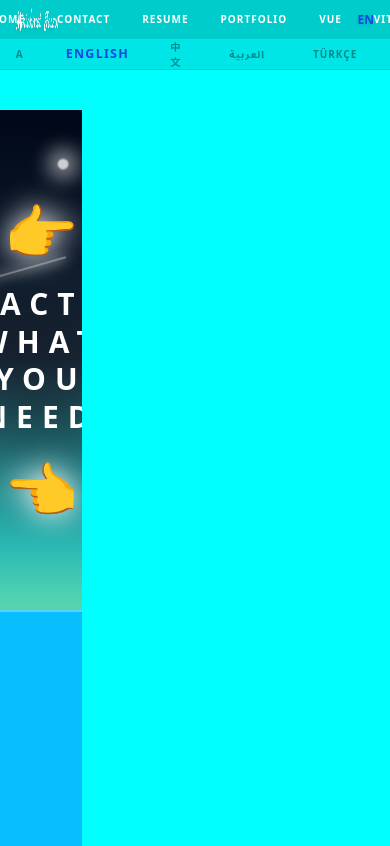
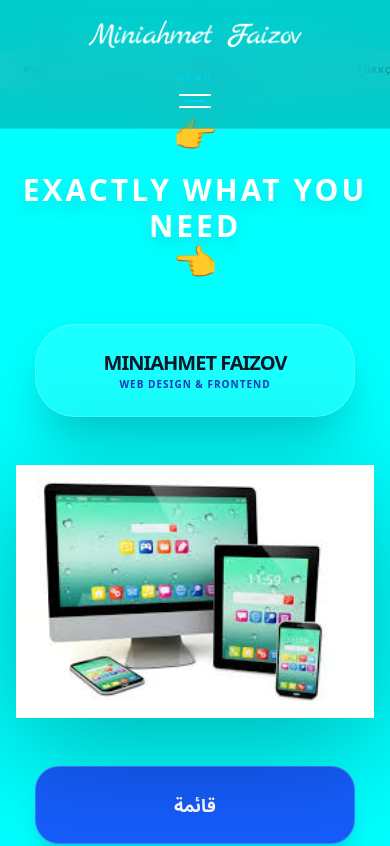
Before and after one commit to faizminov/milausha, a Vue app: page / in a window 390 px wide. Shown: the top 846 px of the page. Built offline with nearby package versions, Linux system fonts and the light colour scheme.

Commit message:
Mobile version: aqua background, animated hands, cleaned layout

```diff
--- a/src/App.vue
+++ b/src/App.vue
@@ -1,4 +1,4 @@
-<script setup>
+d<script setup>
 import { ref, computed } from "vue";
 
 // 1. Сначала создаем список языков
@@ -209,54 +209,143 @@ const selectLang = (code) => {
   isLangOpen.value = false;
 };
 </script>
+<template>
+	<div class="min-h-screen bg-[#00ffff] flex flex-col font-sans text-white overflow-x-hidden">
 
-<template>
+	    <!-- 1. ЦЕНТРАЛЬНЫЙ МОБИЛЬНЫЙ ХЕДЕР -->
+		<header class="fixed top-0 w-full bg-black/20 backdrop-blur-xl border-b border-white/10 z-50 flex flex-col items-center pt-5 pb-3">
+
+  <!-- ДЛИННЫЙ ЛОГОТИП (Теперь ему просторно) -->
+  <div class="w-full flex justify-center px-6 mb-4">
+    <div class="relative group">
+      <!-- Твое длинное фото-лого или текст -->
+      <img
+        src="/logo.png"
+        alt="Miniahmet Faizov"
+        class="h-7 md:h-9 w-auto brightness-125 drop-shadow-[0_0_15px_rgba(0,255,255,0.3)] transition-all duration-500 group-hover:scale-105"
+      />
+      <!-- Тонкая полоска под лого для стиля -->
+      <div class="absolute -bottom-2 left-1/2 -translate-x-1/2 w-12 h-[1px] bg-cyan-400/50"></div>
+    </div>
+  </div>
+
+  <!-- БУРГЕР-МЕНЮ (Аккуратная кнопка под лого) -->
+  <button class="flex flex-col items-center gap-1.5 active:scale-90 transition-all duration-200 py-2">
+    <span class="text-[8px] font-black tracking-[0.4em] uppercase text-cyan-400 mb-1 opacity-80">Menu</span>
+    <div class="flex flex-col gap-1">
+      <span class="block w-8 h-[2px] bg-white rounded-full"></span>
+      <span class="block w-5 h-[2px] bg-cyan-400 rounded-full mx-auto"></span>
+      <span class="block w-8 h-[2px] bg-white rounded-full"></span>
+    </div>
+  </button>
+
+</header>
+
+
+		<!-- 2. ЛЕНТА ЯЗЫКОВ (Выбор языка) -->
+	    <div class="fixed top-[50px] w-full h-[40px] bg-white/10 backdrop-blur-md border-b border-black/5 z-40 flex items-center">
+		  <div class="w-full overflow-x-auto no-scrollbar flex items-center gap-6 px-6">
+		  <!-- Используем массив languages из вашего блока script -->
+		    <button
+  v-for="lang in languages"
+  :key="lang.code"
+  @click="selectLang(lang.code)"
+  :class="[
+    'text-[9px] font-bold tracking-widest whitespace-nowrap transition-all uppercase',
+    currentLang === lang.code ? 'text-blue-700 scale-110' : 'text-black/50 hover:text-black'
+          ]"
+        >
+  {{ lang.name }}
+        </button>
+
+		  </div>
+	    </div>
+
+	    <!-- 3. ОСНОВНОЙ КОНТЕНТ -->
+	    <main class="mt-[100px] flex-1 flex flex-col items-center px-4 py-6 space-y-8">
+
+		<!-- Заголовок (из t.title) -->
+		<div class="text-center space-y-2">
+		  <span class="text-4xl block animate-bounce">👉</span>
+		  <h1 class="text-3xl font-black uppercase tracking-[0.1em] drop-shadow-xl text-white">
+			{{ t.title }}
+		  </h1>
+		  <span class="text-4xl block animate-bounce">👈</span>
+		</div>
+
+		<!-- КАРТОЧКА С ФОТО -->
+		<div class="w-full max-w-[320px] bg-white/10 backdrop-blur-sm rounded-[40px] p-6 border border-white/20 shadow-2xl flex flex-col items-center text-center">
+
+		  <h2 class="text-xl font-black text-gray-900 uppercase tracking-tighter">Miniahmet Faizov</h2>
+		  <p class="text-[10px] font-bold text-blue-800 uppercase tracking-widest">Web Design & Frontend</p>
+		</div>
+
+		<!-- ДЕВАЙСЫ -->
+		<div class="w-full max-w-[380px] py-4 drop-shadow-[0_30px_60px_rgba(0,0,0,0.3)]">
+		  <img src="/maket.jpg" alt="Devices" class="w-full h-auto object-contain" />
+		</div>
+
+		<!-- НИЖНИЕ ПЛАШКИ (из t.sidebar или аналогов) -->
+		<div class="w-full max-w-[320px] space-y-4 pb-10">
+		  <div class="bg-blue-600 rounded-[24px] py-6 flex flex-col items-center justify-center shadow-xl border border-white/20 active:scale-95 transition-transform">
+			<span class="text-lg font-bold">قائمة</span>
+		  </div>
+		  <div class="bg-blue-600 rounded-[24px] py-6 flex flex-col items-center justify-center shadow-xl border border-white/20 active:scale-95 transition-transform">
+			<span class="text-lg font-bold">بطاقة المستخدم</span>
+		  </div>
+		</div>
+	    </main>
+        <footer id="footer" class="w-full py-8 mt-auto bg-black/10 backdrop-blur-md flex flex-col items-center gap-4 text-white/60 border-t border-white/10">
+
+      <!-- Копирайт (Succinct & Clear) -->
+      <div class="text-[10px] font-bold tracking-[0.2em] uppercase">
+    © 2024 Miniahmet Faizov
+      </div>
+
+      <!-- Краткий список технологий (по желанию) -->
+      <div class="flex gap-4 opacity-50">
+        <span class="text-[8px] font-black italic">VUE 3</span>
+        <span class="text-[8px] font-black italic">VITE</span>
+        <span class="text-[8px] font-black italic">TAILWIND</span>
+      </div>
+
+       		 </footer>
+
+
+    	<!-- Old Code -->
+    	<div v-if="false">
 	    	<!-- Главный контейнер (цвет aqua #00ffff) -->
 	    	<div class="min-h-screen bg-[#00ffff] flex flex-col font-sans text-white overflow-x-hidden">
 				<!-- 1. HEADER (40px, 12 колонок) -->
-    <header
-      class="fixed top-0 w-full h-[40px] bg-black/20 backdrop-blur-md border-b border-white/20 z-50 flex justify-center"
-    >
+        		<header class="fixed top-0 w-full h-[40px] bg-black/20 backdrop-blur-md border-b border-white/20 z-50 flex justify-center">
           <div class="w-[1200px] grid grid-cols-12 gap-x-[20px] items-center px-4">
+
+            <!-- Logo -->
             <div class="col-span-2 flex items-center">
-          <img
-            src="/logo.png"
-            alt="Logo"
-            class="h-[24px] w-auto brightness-125 drop-shadow-md"
-          />
+               <img src="/logo.png" alt="Logo" class="h-[24px] w-auto brightness-125 drop-shadow-md" />
             </div>
+
+            <!-- Nav -->
             <nav class="col-span-8 flex justify-center gap-8">
-          <a
-            v-for="item in [
-              'HOME',
-              'CONTACT',
-              'RESUME',
-              'PORTFOLIO',
-              'VUE',
-              'VITE',
-            ]"
-            :key="item"
-            href="#footer"
-            class="text-[10px] font-black tracking-widest hover:text-blue-700 transition-colors uppercase whitespace-nowrap"
-            >{{ item }}</a
-          >
+                <a v-for="item in ['HOME', 'CONTACT', 'RESUME', 'PORTFOLIO', 'VUE', 'VITE']"
+               :key="item" href="#footer"
+               class="text-[10px] font-black tracking-widest hover:text-blue-700 transition-colors uppercase whitespace-nowrap">
+               {{ item }}
+                </a>
             </nav>
-        <div
-          class="col-span-2 text-right font-black text-blue-700 text-[12px] drop-shadow-sm uppercase italic"
-        >
+
+            <!-- Lang -->
+            <div class="col-span-2 text-right font-black text-blue-700 text-[12px] drop-shadow-sm uppercase italic">
             {{ currentLang }}
             </div>
-      </div>
-    </header>
+
+          </div> <!-- Конец сетки -->
+        		</header> <!-- Конец хедера -->
+
 
     	  		<!-- 2. ЛЕНТА ЯЗЫКОВ (30px, 12 колонок) -->
-    <div
-      class="fixed top-[40px] w-full h-[30px] bg-black/10 backdrop-blur-sm border-b border-black/10 z-50 flex justify-center"
-    >
-      <div class="w-[1200px] grid grid-cols-12 gap-x-[20px] px-4 items-center">
-        <div
-          class="col-span-12 flex justify-center gap-8 overflow-x-auto no-scrollbar"
-        >
+    	  		<div class="top-[40px] w-full h-[30px] bg-black/10 backdrop-blur-sm border-b border-black/10 z-50 flex justify-center grid grid-cols-12 gap-x-[20px] px-4 items-center">
+        	<div class="col-span-12 flex justify-center gap-8 overflow-x-auto no-scrollbar">
           	<button
             v-for="lang in languages"
             :key="lang.code"
@@ -275,14 +364,15 @@ const selectLang = (code) => {
     		</div>
 
     		<!-- 3. ОСНОВНОЙ КОНТЕНТ (mt-[70px]) -->
-    <main class="mt-[70px] w-[1200px] mx-auto grid grid-cols-12 gap-x-[20px] py-10 items-start flex-1">
+			<main class="mt-[70px] max-w-7xl mx-auto grid grid-cols-12 gap-x-[20px] py-10 items-start flex-1">
+
+
 
       		<!-- ГЛАВНЫЙ КОНТЕЙНЕР (На всю ширину экрана) -->
       		<div class="w-full min-h-screen bg-[#00ffff] flex flex-col items-center overflow-x-hidden">
 
         	<!-- МАРТОВСКОЕ НЕБО (Фрейм с анимацией) -->
-        <div class="relative w-full min-h-[500px] flex flex-col items-center justify-center
-              bg-gradient-to-b from-[#020617] via-[#1e293b] to-[#fb923c]/20 py-16 px-4 overflow-hidden">
+    		<div class="relative w-full min-h-[500px] flex flex-col items-center justify-center bg-gradient-to-b from-[#020617] via-[#1e293b] to-[#fb923c]/20 py-16 px-4 overflow-hidden">
 
         	<!-- СЛОИ ФОНА (Сияние, Венера, Самолет) -->
         	<div class="absolute inset-0 opacity-30 blur-[100px] pointer-events-none">
@@ -290,19 +380,16 @@ const selectLang = (code) => {
         	</div>
 
         	<!-- Венера (Сулпан Йондоҙо) -->
-        <div class="absolute top-12 right-[15%] w-3 h-3 bg-white rounded-full
-                shadow-[0_0_25px_8px_white] animate-twinkle"></div>
+       		<div class="absolute top-12 right-[15%] w-3 h-3 bg-white rounded-full shadow-[0_0_25px_8px_white] animate-twinkle"></div>
 
        		 <!-- След самолета -->
-        <div div class="absolute top-1/3 -left-full w-full h-[1.5px] bg-white/40
-                rotate-[-8deg] animate-plane-trail shadow-[0_0_12px_white]"></div>
+        	<div div class="absolute top-1/3 -left-full w-full h-[1.5px] bg-white/40 rotate-[-8deg] animate-plane-trail shadow-[0_0_12px_white]"></div>
 
         	<!-- ЦЕНТРАЛЬНАЯ ГРУППА: Руки + Заголовок -->
-        <div class="relative z-10 flex flex-wrap items-center justify-center gap-6 md:gap-16 w-full max-w-7xl">
+        	<div class="relative z-50 flex flex-wrap items-center justify-center gap-6 md:gap-16 w-full max-w-7xl">
           		<span class="text-6xl md:text-9xl animate-bounce-slow drop-shadow-[0_0_15px_white]">👉</span>
 
-          <h1 class="text-3xl md:text-6xl font-black uppercase text-center tracking-[0.3em]
-                 text-white drop-shadow-[0_10px_25px_black] leading-tight max-w-[800px]">
+          		<h1 class="text-3xl md:text-6xl font-white uppercase text-center tracking-[0.3em] text-white drop-shadow-[0_10px_25px_black] leading-tight max-w-[800px]">
         {{ t.title }}
           		</h1>
 
@@ -310,7 +397,7 @@ const selectLang = (code) => {
         	</div>
 
         	<!-- Заря (свет снизу) -->
-        <div class="absolute bottom-0 w-full h-32 bg-gradient-to-t from-orange-400/20 via-transparent to-transparent"></div>
+        	<div class="absolute z-20 bottom-0 w-full h-32 bg-gradient-to-t from-orange-400/20 via-transparent to-transparent"></div>
         </div>
         <!-- SideBar (1) -->
         <aside class="col-span-2 h-[550px] bg-blue-600/40 rounded-3xl border-2 mt-0 border-white/30 flex items-center justify-center shadow-2xl font-black uppercase not italic font-normal">
@@ -323,13 +410,9 @@ const selectLang = (code) => {
         	</div>
         </aside>
        <!-- Центральная область на 8 колонок -->
-        <!-- <div class="col-span-8 flex items-center justify-center p-4">
-        <img
-          src="/maket.jpg"
-          alt="Devices"
-          class="w-full h-auto object-contain mix-blend-multiply drop-shadow-[0_20px_50px_rgba(0,0,0,0.3)] transition-transform hover:scale-105 duration-500"
-        />
-      </div> -->
+        <div class="col-span-8 flex items-center justify-center p-4">
+        	<img src="/maket.jpg" alt="Devices" class="w-full h-auto object-contain mix-blend-multiply drop-shadow-[0_20px_50px_rgba(0,0,0,0.3)] transition-transform hover:scale-105 duration-500" />
+      	</div>
 
         <!-- ОСНОВНОЙ КОНТЕНТ (Фото + Описание) -->
         < class="w-full max-w-[1200px] px-6 py-12 flex flex-col md:flex-row items-center md:items-start gap-12">
@@ -356,30 +439,40 @@ const selectLang = (code) => {
       						</p>
       					<!-- Сюда можешь дописать свой текст -->
         				</div>
-
-
-
 					</div>
     			</main>
 
     			<!-- 5. ФУТЕР (Непрозрачность 40%, 12 колонок) -->
-    <footer
-      id="footer"
-      class="w-full bg-gray/40 py-12 mt-20 border-t border-white/10 flex justify-center"
-    >
-      <div
-        class="w-[1200px] grid grid-cols-12 gap-x-[20px] px-4 text-[11px] font-black uppercase tracking-[0.5em] text-white/50"
-      >
+    			<footer id="footer" class="w-full bg-gray/40 py-12 mt-20 border-t border-white/10 flex justify-center">
+        			<div class="w-[1200px] grid grid-cols-12 gap-x-[20px] px-4 text-[11px] font-black uppercase tracking-[0.5em] text-white/50">
         				<div class="col-span-4 text-left">About: Miniahmet Faizov</div>
         				<div class="col-span-4 text-center">Geoloc: Ufa / Sverdlovsk</div>
         				<div class="col-span-4 text-right">Contact: +7 (917) 416-32-06</div>
       				</div>
     			</footer>
   		</div>
+	</div>
+
 </template>
 
+
 <style scoped>
-/* Бөтә проект өсөн курсивты тыйыу */
+  /* Убираем полосу прокрутки для лент, сохраняя возможность скролла */
+.no-scrollbar::-webkit-scrollbar {
+	display: none;
+}
+.no-scrollbar {
+	-ms-overflow-style: none;
+	scrollbar-width: none;
+}
+
+  /* Плавный скролл для горизонтальных лент */
+  nav, .overflow-x-auto {
+	scroll-behavior: smooth;
+	-webkit-overflow-scrolling: touch;
+  }
+  /*<Стили Десктоп>*/
+/* Бөтә проект өсөн курсивты Запрет */
 * {
   font-style: normal !important;
 }
```
Lines whose indentation alone changed are shown as unchanged.
